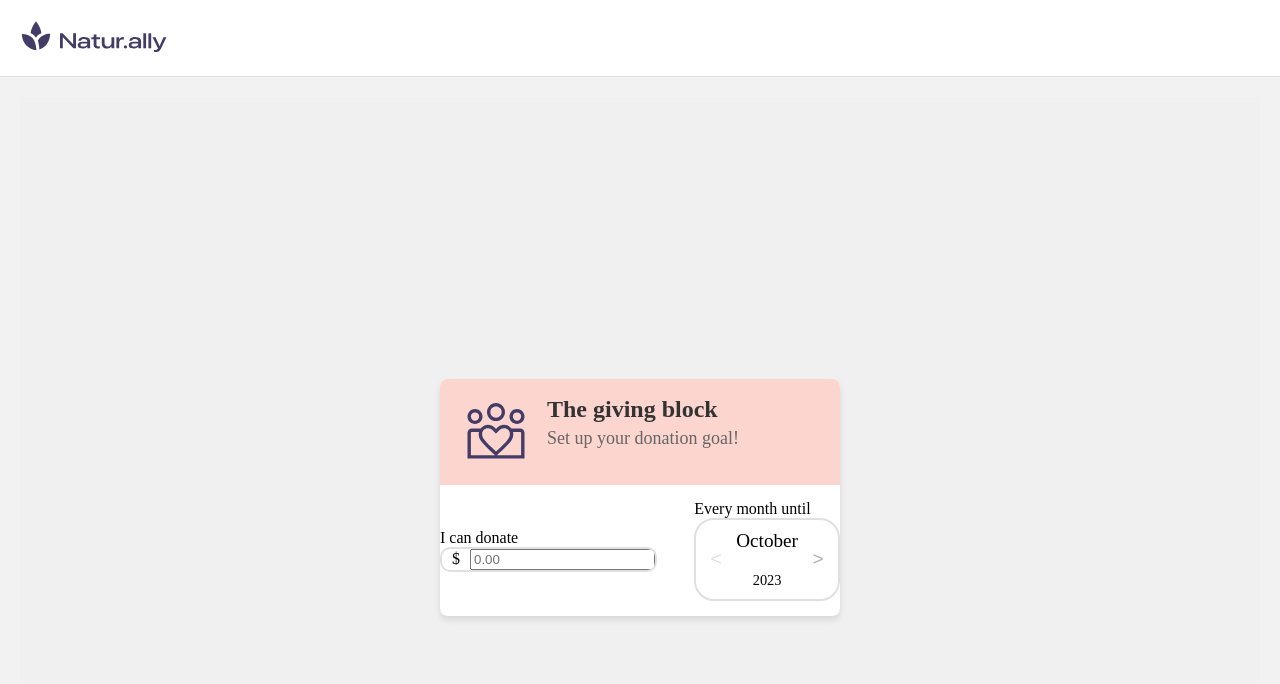
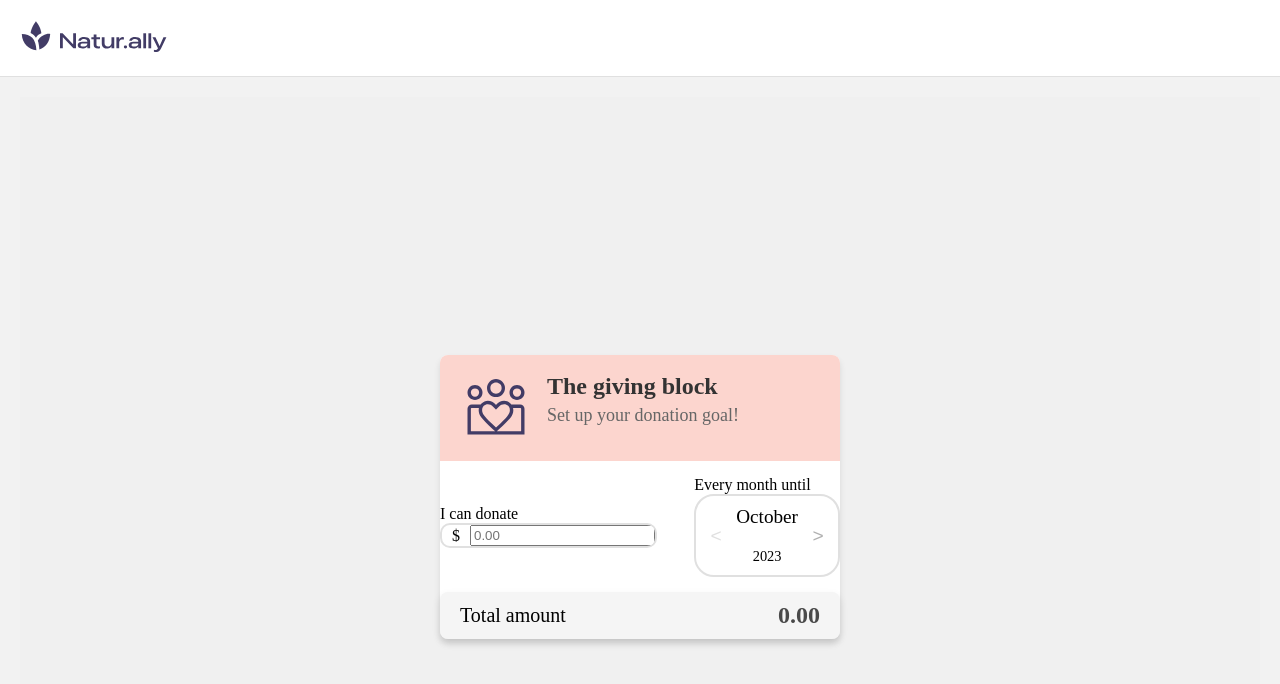
Before and after one commit to kendyl93/donation, a React (Create React App) app: page / in a window 1280 px wide. Shown: the top 684 px of the page. Built offline with nearby package versions, Linux system fonts and the light colour scheme.

Commit message:
Added total Amount

```diff
--- a/src/Modules/DonationCard/DonationCard.tsx
+++ b/src/Modules/DonationCard/DonationCard.tsx
@@ -2,13 +2,18 @@ import React from 'react';
 import { CardContentWrapper, CardWrapper } from './styles';
 import { CardHeader } from './components/CardHeader';
 import { FormContent } from './components/FormContent';
+import { FormStateProvider } from './context/FormStateContext';
+import { TotalAmount } from './components/TotalAmount';
 
 export const DonationCard: React.FC = () => {
     return (
         <CardWrapper>
             <CardContentWrapper>
-                <CardHeader />
-                <FormContent />
+                <FormStateProvider>
+                    <CardHeader />
+                    <FormContent />
+                    <TotalAmount />
+                </FormStateProvider>
             </CardContentWrapper>
         </CardWrapper>
     );
--- a/src/Modules/DonationCard/components/FormContent/FormContent.tsx
+++ b/src/Modules/DonationCard/components/FormContent/FormContent.tsx
@@ -1,5 +1,6 @@
-import { Form, Field } from 'react-final-form';
-import { ButtonWrapper, FieldWrapper, FormWrapper, InputWrapper, LabelWrapper, MonthDisplayWrapper, SelectorContentWrapper, SelectorWrapper, YearDisplayWrapper, CurrencySign, InputValueWrapper } from './styles';
+import { Form, Field, FormSpy } from 'react-final-form';
+import { ButtonWrapper, FieldWrapper, FormWrapper, InputWrapper, LabelWrapper, MonthDisplayWrapper, SelectorContentWrapper, SelectorWrapper, YearDisplayWrapper, CurrencySign } from './styles';
+import { useFormState } from '../../context/FormStateContext';
 import { useEffect, useState } from 'react';
 
 
@@ -12,18 +13,25 @@ const formatMoney = (value: any) => {
     return formatter.format(value);
 };
 
-const unformatMoney = (form: any) => (formattedValue: any) => {
-    if (!formattedValue?.target?.value) return formattedValue;
+const unformatMoney = (form: any) => (formattedValue: string) => {
+    if (!formattedValue) return formattedValue;
     // Removing any non-digit characters and parse it to a float
-    console.log({ DUPA: parseFloat(formattedValue?.target.value?.replace(/[^\d.-]/g, '')) })
-    if (parseFloat(formattedValue?.target.value?.replace(/[^\d.-]/g, ''))) {
-        form.change('amount', parseFloat(formattedValue?.target.value?.replace(/[^\d.-]/g, '')));
+    if (parseFloat(formattedValue.toString().replace(/[^\d.-]/g, ''))) {
+        form.change('amount', parseFloat(formattedValue.toString().replace(/[^\d.-]/g, '')));
     }
+};
+
+const unformatMoney2 = (formattedValue: string, source?: string) => {
+
+    if (!formattedValue) return formattedValue;
+    return parseFloat(formattedValue.toString().replace(/[^\d.-]/g, ''));
+
 };
 
 export const FormContent = () => {
     const [monthAndYear, setMonthAndYear] = useState(new Date());
     const [previousButtonDisabled, setPreviousButtonDisabled] = useState(true);
+    const { setFormState } = useFormState();
 
     const months = [
         "January", "February", "March", "April", "May", "June", "July",
@@ -91,7 +99,7 @@ export const FormContent = () => {
                                                 type="text"
                                                 format={formatMoney}
                                                 formatOnBlur
-                                                onFocus={onFocusAmount}
+                                                onFocus={(event: any) => onFocusAmount(event?.target?.value)}
                                                 placeholder="0.00"
                                             />
                                         </InputWrapper>
@@ -110,6 +118,20 @@ export const FormContent = () => {
                                 </SelectorWrapper>
                             </FieldWrapper>
                         </FormWrapper>
+                        <FormSpy
+                            subscription={{ values: true }}
+                            onChange={({ values }) => {
+
+                                if (!values) {
+                                    return;
+                                }
+                                const unformatted = unformatMoney2(values.amount)
+                                console.log({ unformatted })
+                                setFormState({ ...values, amount: unformatted });
+                                debugger;
+                                return values;  // This line is just to satisfy the expected return type
+                            }}
+                        />
                     </form >
                 )
             }}
--- /dev/null
+++ b/src/Modules/DonationCard/components/TotalAmount/TotalAmount.tsx
@@ -0,0 +1,22 @@
+import { useFormState } from "../../context/FormStateContext";
+import { AmountWrapper, LabelWrapper, TotalAmountWrapper } from "./styles";
+
+const formatMoney = (value: any) => {
+    if (value === null || value === undefined) return value;
+    const formatter = new Intl.NumberFormat('en-US', {
+        style: 'decimal',
+        minimumFractionDigits: 2
+    });
+    return formatter.format(value);
+};
+
+export const TotalAmount = () => {
+    const { formState } = useFormState();
+    console.log({ formState, AA: formatMoney(formState?.amount) })
+    return (
+        <TotalAmountWrapper>
+            <LabelWrapper>Total amount</LabelWrapper>
+            <AmountWrapper>{formatMoney(formState?.amount ?? 0)}</AmountWrapper>
+        </TotalAmountWrapper>
+    );
+};
--- /dev/null
+++ b/src/Modules/DonationCard/components/TotalAmount/index.ts
@@ -0,0 +1 @@
+export * from './TotalAmount'
--- /dev/null
+++ b/src/Modules/DonationCard/components/TotalAmount/styles.ts
@@ -0,0 +1,22 @@
+import styled from 'styled-components';
+
+export const TotalAmountWrapper = styled.div`
+  display: flex;
+  justify-content: space-between;
+  align-items: center;
+  padding: 10px 20px;
+  background-color: #f5f5f5;
+  border-radius: 8px;
+  box-shadow: 0 4px 8px rgba(0, 0, 0, 0.1);
+`;
+
+export const LabelWrapper = styled.span`
+  font-size: 20px;
+  font-weight: 500;
+`;
+
+export const AmountWrapper = styled.span`
+  font-size: 24px;
+  font-weight: bold;
+  color: #4a4a4a;
+`;
--- /dev/null
+++ b/src/Modules/DonationCard/context/FormStateContext.tsx
@@ -0,0 +1,29 @@
+import { createContext, useContext, useState, ReactNode } from 'react';
+
+type FormStateContextProps = {
+    formState: Record<string, any>;
+    setFormState: React.Dispatch<React.SetStateAction<Record<string, any>>>;
+}
+
+const FormStateContext = createContext<FormStateContextProps | undefined>(undefined);
+
+type FormStateProviderProps = {
+    children: ReactNode;
+}
+
+export const FormStateProvider: React.FC<FormStateProviderProps> = ({ children }) => {
+    const [formState, setFormState] = useState<Record<string, any>>({});
+    return (
+        <FormStateContext.Provider value={{ formState, setFormState }}>
+            {children}
+        </FormStateContext.Provider>
+    );
+};
+
+export const useFormState = (): FormStateContextProps => {
+    const context = useContext(FormStateContext);
+    if (!context) {
+        throw new Error('useFormState must be used within a FormStateProvider');
+    }
+    return context;
+};
```
